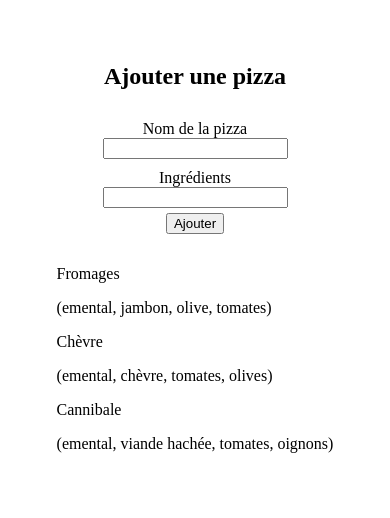
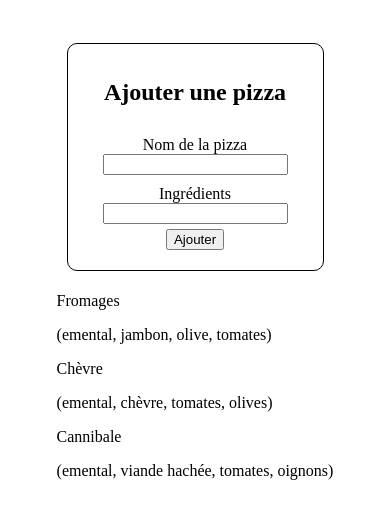
Before and after one commit to VjeremyV/cordova, a website: page www/index.html in a window 390 px wide. Drawn offline with Linux system fonts and the light colour scheme; some packages are replaced by stand-ins of ours.

Commit message:
ajout fonction anonyme pour encapsuler le code js + un peu de style

```diff
--- a/www/css/index.css
+++ b/www/css/index.css
@@ -16,3 +16,9 @@ body > * {
     align-items: center;
     margin: 5px;
 }
+
+.add-pizza-form{
+    padding: 15px 25px;
+    border: 1px solid black;
+    border-radius: 10px;
+}
--- a/www/js/index.js
+++ b/www/js/index.js
@@ -7,7 +7,7 @@
 //     document.getElementById('deviceready').classList.add('ready');
 // }
 
-
+(()=> {
     let addForm = document.getElementById("add-pizza");
     let pizzaList = document.querySelector(".pizzas");
     let addName = document.getElementById("nomPizza");
@@ -25,3 +25,4 @@
 
       pizzaList.appendChild(newPizza);
     });
+})()
```
Lines whose indentation alone changed are shown as unchanged.
